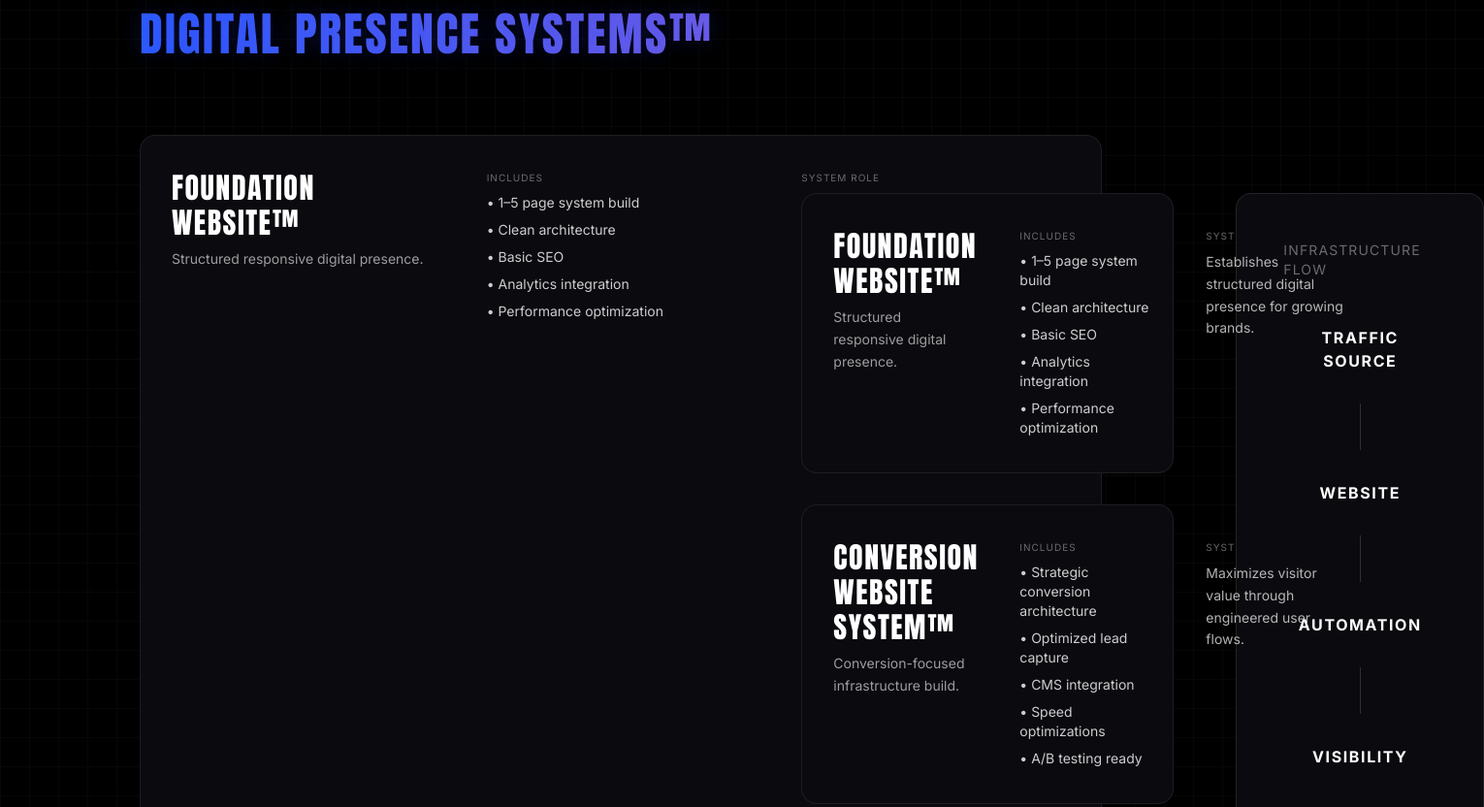
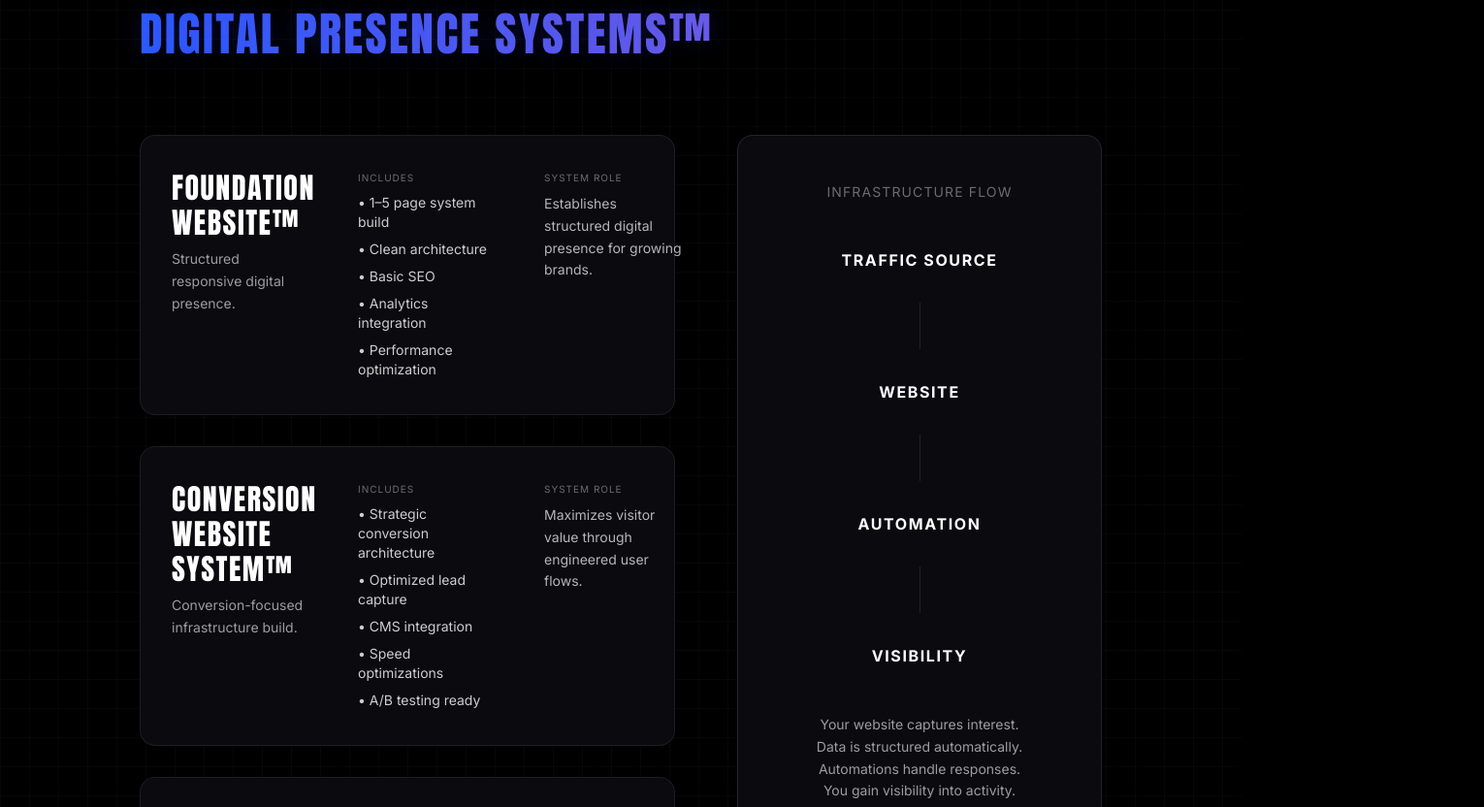
Before and after one commit to mcdesignspur-svg/mcdesings, a website built with Vite: page index.html in a window 1280 px wide. Shown: the part 3080-3912 px from the top of the page at 97% size, 1530 px wide, since content can reach past the window. Built offline with nearby package versions, Linux system fonts and the light colour scheme.

Commit message:
fix: Correct Digital Presence Systems layout structure

```diff
--- a/index.html
+++ b/index.html
@@ -425,10 +425,14 @@
                     <h3 class="heading-condensed text-4xl md:text-5xl mb-20 text-white text-gradient glow-text">DIGITAL
                         PRESENCE SYSTEMS™</h3>
 
+                    <div class="grid grid-cols-1 lg:grid-cols-12 gap-8 lg:gap-16 items-start">
+                        <!-- Left Column: Products -->
+                        <div class="lg:col-span-7">
                             <!-- PRODUCT 4: Foundation Website™ -->
                             <div class="system-card grid grid-cols-1 md:grid-cols-12 gap-8 md:gap-12 mb-8">
                                 <div class="md:col-span-4">
-                            <h4 class="heading-condensed text-2xl md:text-3xl text-white mb-2 leading-tight">Foundation
+                                    <h4 class="heading-condensed text-2xl md:text-3xl text-white mb-2 leading-tight">
+                                        Foundation
                                         Website™
                                     </h4>
                                     <p class="text-sm opacity-60 leading-relaxed max-w-xs">
@@ -446,37 +450,8 @@
                                     </ul>
                                 </div>
                                 <div class="md:col-span-4">
-                            <div class="text-[10px] text-white/40 uppercase tracking-widest mb-2">SYSTEM ROLE</div>
-                            <p class="text-sm opacity-70 leading-relaxed">
-                            <div class="grid grid-cols-1 lg:grid-cols-12 gap-8 lg:gap-16 items-start">
-                                <!-- Left Column: Products -->
-                                <div class="lg:col-span-7">
-                                    <!-- PRODUCT 4: Foundation Website™ -->
-                                    <div class="system-card grid grid-cols-1 md:grid-cols-12 gap-8 md:gap-12 mb-8">
-                                        <div class="md:col-span-4">
-                                            <h4
-                                                class="heading-condensed text-2xl md:text-3xl text-white mb-2 leading-tight">
-                                                Foundation
-                                                Website™
-                                            </h4>
-                                            <p class="text-sm opacity-60 leading-relaxed max-w-xs">
-                                                Structured responsive digital presence.
-                                            </p>
+                                    <div class="text-[10px] text-white/40 uppercase tracking-widest mb-2">SYSTEM ROLE
                                     </div>
-                                        <div class="md:col-span-4">
-                                            <div class="text-[10px] text-white/40 uppercase tracking-widest mb-2">
-                                                INCLUDES</div>
-                                            <ul class="space-y-2 text-sm opacity-80">
-                                                <li>• 1–5 page system build</li>
-                                                <li>• Clean architecture</li>
-                                                <li>• Basic SEO</li>
-                                                <li>• Analytics integration</li>
-                                                <li>• Performance optimization</li>
-                                            </ul>
-                                        </div>
-                                        <div class="md:col-span-4">
-                                            <div class="text-[10px] text-white/40 uppercase tracking-widest mb-2">SYSTEM
-                                                ROLE</div>
                                     <p class="text-sm opacity-70 leading-relaxed">
                                         Establishes structured digital presence for growing brands.
                                     </p>
@@ -486,8 +461,7 @@
                             <!-- PRODUCT 5: Conversion Website System™ -->
                             <div class="system-card grid grid-cols-1 md:grid-cols-12 gap-8 md:gap-12 mb-8">
                                 <div class="md:col-span-4">
-                                            <h4
-                                                class="heading-condensed text-2xl md:text-3xl text-white mb-2 leading-tight">
+                                    <h4 class="heading-condensed text-2xl md:text-3xl text-white mb-2 leading-tight">
                                         Conversion
                                         Website
                                         System™</h4>
@@ -496,8 +470,7 @@
                                     </p>
                                 </div>
                                 <div class="md:col-span-4">
-                                            <div class="text-[10px] text-white/40 uppercase tracking-widest mb-2">
-                                                INCLUDES</div>
+                                    <div class="text-[10px] text-white/40 uppercase tracking-widest mb-2">INCLUDES</div>
                                     <ul class="space-y-2 text-sm opacity-80">
                                         <li>• Strategic conversion architecture</li>
                                         <li>• Optimized lead capture</li>
@@ -507,8 +480,8 @@
                                     </ul>
                                 </div>
                                 <div class="md:col-span-4">
-                                            <div class="text-[10px] text-white/40 uppercase tracking-widest mb-2">SYSTEM
-                                                ROLE</div>
+                                    <div class="text-[10px] text-white/40 uppercase tracking-widest mb-2">SYSTEM ROLE
+                                    </div>
                                     <p class="text-sm opacity-70 leading-relaxed">
                                         Maximizes visitor value through engineered user flows.
                                     </p>
@@ -518,8 +491,7 @@
                             <!-- PRODUCT 6: Digital Infrastructure Build™ -->
                             <div class="system-card grid grid-cols-1 md:grid-cols-12 gap-8 md:gap-12 mb-8">
                                 <div class="md:col-span-4">
-                                            <h4
-                                                class="heading-condensed text-2xl md:text-3xl text-white mb-2 leading-tight">
+                                    <h4 class="heading-condensed text-2xl md:text-3xl text-white mb-2 leading-tight">
                                         Digital
                                         Infrastructure Build™</h4>
                                     <p class="text-sm opacity-60 leading-relaxed max-w-xs">
@@ -527,8 +499,7 @@
                                     </p>
                                 </div>
                                 <div class="md:col-span-4">
-                                            <div class="text-[10px] text-white/40 uppercase tracking-widest mb-2">
-                                                INCLUDES</div>
+                                    <div class="text-[10px] text-white/40 uppercase tracking-widest mb-2">INCLUDES</div>
                                     <ul class="space-y-2 text-sm opacity-80">
                                         <li>• Advanced architecture</li>
                                         <li>• Lead automation system</li>
@@ -538,8 +509,8 @@
                                     </ul>
                                 </div>
                                 <div class="md:col-span-4">
-                                            <div class="text-[10px] text-white/40 uppercase tracking-widest mb-2">SYSTEM
-                                                ROLE</div>
+                                    <div class="text-[10px] text-white/40 uppercase tracking-widest mb-2">SYSTEM ROLE
+                                    </div>
                                     <p class="text-sm opacity-70 leading-relaxed">
                                         Deploys a scalable, automation-ready digital ecosystem.
                                     </p>
@@ -550,8 +521,7 @@
                         <!-- Right Column: Infrastructure Flow Diagram -->
                         <div class="lg:col-span-5 flex flex-col items-center border border-white/10 rounded-2xl p-8 lg:p-12 bg-secondary"
                             data-diagram-container>
-                                    <div
-                                        class="text-xs md:text-sm text-white/40 uppercase tracking-[0.08em] mb-12 font-medium">
+                            <div class="text-xs md:text-sm text-white/40 uppercase tracking-[0.08em] mb-12 font-medium">
                                 INFRASTRUCTURE FLOW
                             </div>
 
@@ -589,18 +559,18 @@
                             </p>
                         </div>
                     </div>
-                        </div>
-        </section>
                     <!-- END: System Architecture -->
 
                     <!-- BEGIN: System Integration -->
                     <section
                         class="py-16 md:py-32 border-t border-subtle flex flex-col items-center text-center bg-secondary rounded-2xl mb-12"
                         data-purpose="system-integration">
-            <h2 class="heading-condensed text-3xl md:text-5xl mb-6 text-gradient glow-text">SYSTEM INTEGRATION</h2>
+                        <h2 class="heading-condensed text-3xl md:text-5xl mb-6 text-gradient glow-text">SYSTEM
+                            INTEGRATION</h2>
                         <p class="text-lg opacity-70 max-w-xl leading-relaxed mb-12">
                             All systems are modular.<br>
-                They can operate independently or integrate into a unified digital architecture tailored to your
+                            They can operate independently or integrate into a unified digital architecture tailored to
+                            your
                             business.
                         </p>
                         <a href="contact.html"
@@ -611,7 +581,8 @@
                     <!-- END: System Integration -->
 
                     <!-- BEGIN: Footer -->
-        <footer class="border-t border-subtle py-12 flex flex-col md:flex-row justify-between items-center gap-6"
+                    <footer
+                        class="border-t border-subtle py-12 flex flex-col md:flex-row justify-between items-center gap-6"
                         data-purpose="site-footer">
                         <div class="heading-condensed text-xl">MC DESIGNS</div>
                         <div class="text-[10px] tracking-widest uppercase opacity-40 text-center md:text-right">
```
Lines whose indentation alone changed are shown as unchanged.
